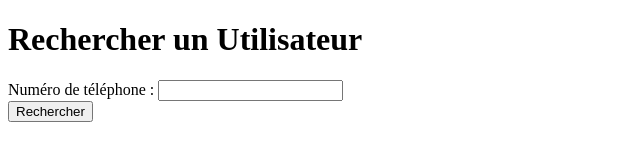
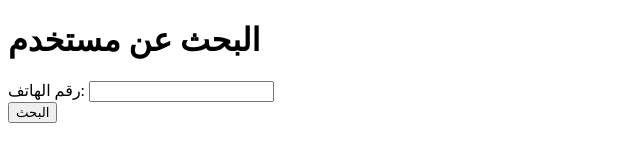
Before and after one commit to Sidivete/Application_Vote, a plain HTML site: page index.html in a window 1280 px wide. Shown: the whole page, without its empty margins (0-640 px from the left). Drawn offline with Linux system fonts and the light colour scheme.

Commit message:
Update index.html

```diff
--- a/index.html
+++ b/index.html
@@ -1,17 +1,17 @@
 <!DOCTYPE html>
-<html lang="fr">
+<html lang="ar">
 <head>
     <meta charset="UTF-8">
     <meta name="viewport" content="width=device-width, initial-scale=1.0">
-    <title>Recherche Utilisateur</title>
+    <title>البحث عن مستخدم</title>
 </head>
 <body>
-    <h1>Rechercher un Utilisateur</h1>
+    <h1>البحث عن مستخدم</h1>
     <form method="POST">
-        <label for="numero">Numéro de téléphone :</label>
+        <label for="numero">رقم الهاتف:</label>
         <input type="text" name="numero" required>
         <br>
-        <input type="submit" value="Rechercher">
+        <input type="submit" value="البحث">
     </form>
 </body>
 </html>
```
